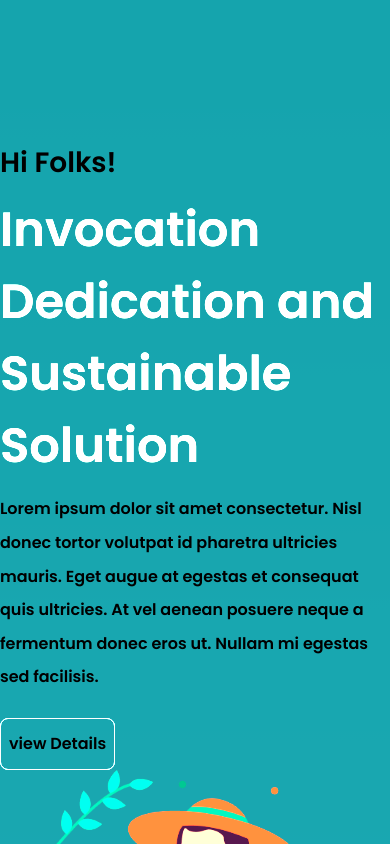
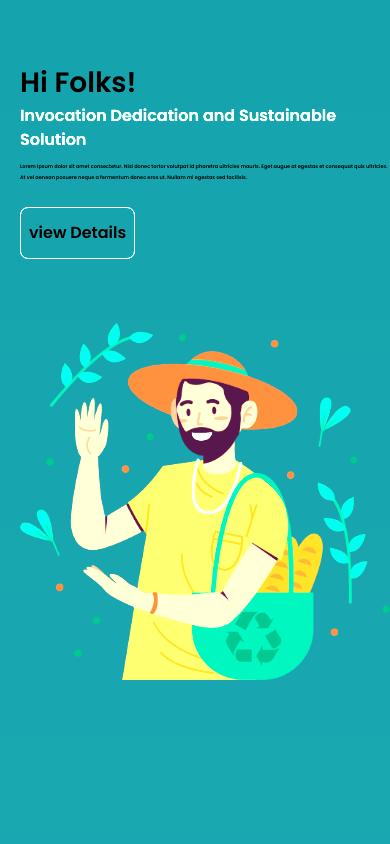
Before and after one commit to mungaben/keema, a Next.js app: page / in a window 390 px wide. Built offline with nearby package versions, Linux system fonts and the light colour scheme.

Commit message:
style:text-size

```diff
--- a/src/app/components/Banner/Banner.tsx
+++ b/src/app/components/Banner/Banner.tsx
@@ -5,15 +5,15 @@ import React from 'react'
 const Banner = () => {
   return (
     <div className=' w-full '>
-        <article className='justify-start items-start gap-4'>
-            <h2 className=' mt-20 font-semibold text-[28px] '> Hi Folks!</h2>
+        <article className=' ml-5 md:ml-0 justify-start items-start gap-4 mb-16'>
+            <h2 className=' lg:mt-20  md:mt-10 mt-0 font-semibold text-[28px] '> Hi Folks!</h2>
 
-            <h1 className=' mt-[10px] font-extrabold tracking-normal align-middle  leading-normal text-6xl  text-[#FFD] text-[48px]'>
+            <h1 className=' lg:mt-[10px] lg:font-extrabold tracking-normal align-middle  leading-normal lg:text-6xl  text-[#FFD] md:text-[16px] lg:text-[32px] xl:text-[44px]'>
             Invocation Dedication
 and Sustainable Solution
             </h1>
 
-            <p className=' mt-[10px] text-[16px] leading-[2.1]'>
+            <p className=' mt-[10px] md:text-[6px]  text-[5px] lg:text-[10px] xl:text-[16px]  leading-[2.1]'>
             Lorem ipsum dolor sit amet consectetur. Nisl donec tortor volutpat id pharetra ultricies mauris. Eget augue at egestas et consequat quis ultricies. At vel aenean posuere neque a fermentum donec eros ut. Nullam mi egestas sed facilisis.
             </p>
 
```
